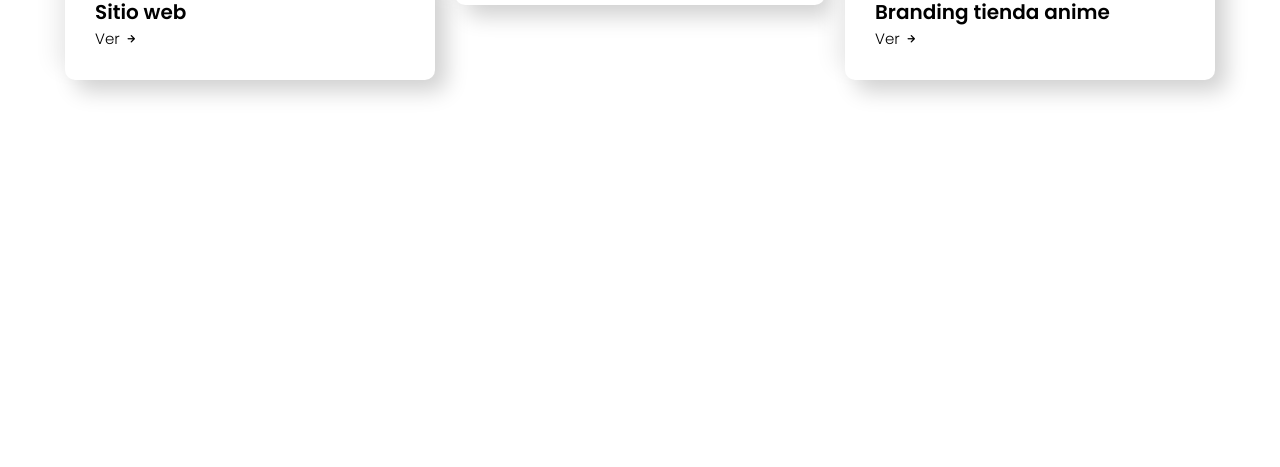
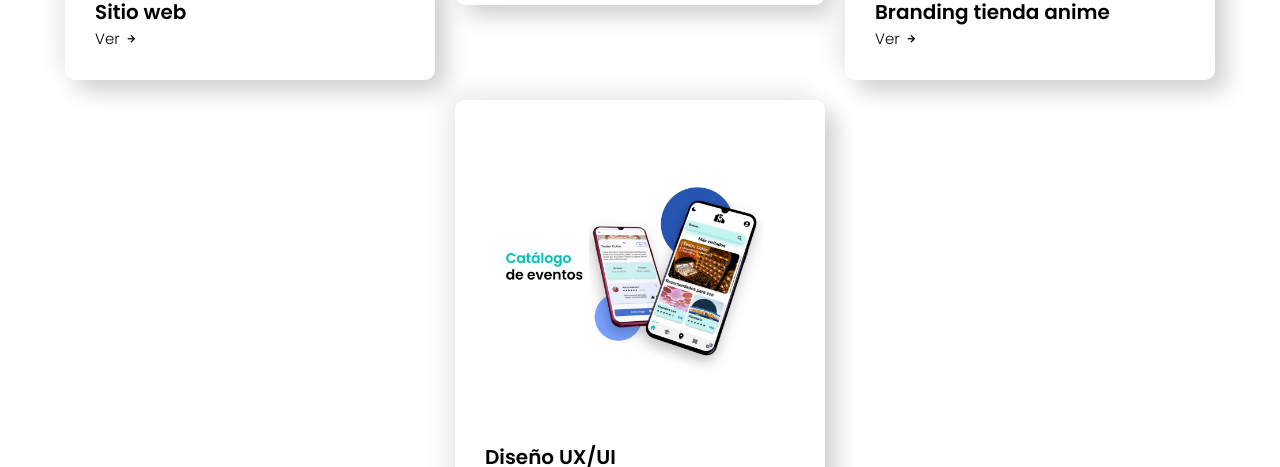
Before and after one commit to Adrastea966/Portfolio, a website: page index.html in a window 1280 px wide. Shown: the part 2439-2906 px from the top of the page. Drawn offline with nearby package versions, Linux system fonts and the light colour scheme.

Commit message:
se agregó un nuevo trabajo

```diff
--- a/index.html
+++ b/index.html
@@ -130,6 +130,17 @@
                     </a>
                 </div>
             </div>
+            <div class="container-trabajos">
+                <div class="card">
+                    <img class="card-trabajo" src="assets/image/diseño.jpg" alt="Imagen del proyecto Facity">
+                    <h3>
+                        Diseño UX/UI
+                    </h3>
+                    <a class="btn-trabajo" href="https://www.behance.net/gallery/159760349/Facity-catalogo-de-eventos" target="_blank">
+                        Ver <i class="uil uil-arrow-right icon-trabajo"></i>
+                    </a>
+                </div>
+            </div>
         </div>
     </div>
     <!-- FIN SECCIÓN TRABAJOS-->
```
Also changed, not shown: assets/image/diseño.jpg (added).
